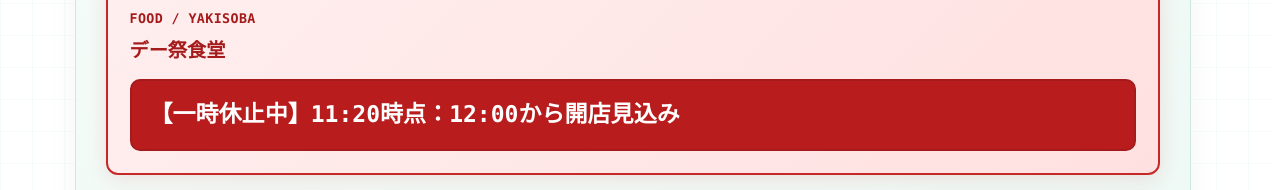
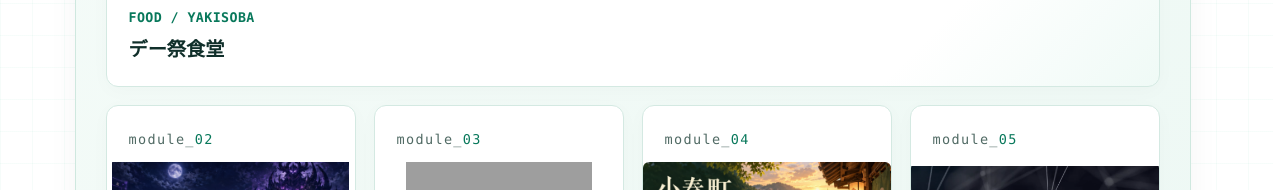
Before and after one commit to Info-Kikakubu/Kikakubu-HP, a website: page index.html in a window 1280 px wide. Shown: the part 1021-1211 px from the top of the page. Drawn offline with Linux system fonts and the light colour scheme; grey boxes are pictures that could not be loaded; a web font is replaced by a local one.

Commit message:
焼きそば販売再開に伴い臨時休止案内と赤色表示を解除

```diff
--- a/content/ui.js
+++ b/content/ui.js
@@ -3,7 +3,7 @@ window.festivalContent = window.festivalContent || {};
 window.festivalContent.ui = {
   titleEmblem: { src: "./assets/slideshow/学部エンブレム.png?v=figma-oct28a", alt: "千葉大学 情報・データサイエンス学部エンブレム" },
   panels: [
-    { id: "food", project: 1, title: "デー祭食堂", eyebrow: "FOOD / YAKISOBA", thumbnail: "./assets/yakisoba.jpg", thumbnailAlt: "デー祭食堂のソース焼きそば", icon: "food", accent: "#c62828", temporaryClosureNotice: "【一時休止中】11:20時点：12:00から開店見込み", span: 2 },
+    { id: "food", project: 1, title: "デー祭食堂", eyebrow: "FOOD / YAKISOBA", thumbnail: "./assets/yakisoba.jpg", thumbnailAlt: "デー祭食堂のソース焼きそば", icon: "food", accent: "#43b991", span: 2 },
     { id: "campus-quest", project: 0, title: "CampusQuest", eyebrow: "GAME / EXHIBIT", description: "あなたの興味から最適な履修登録をお作りします! 作った履修登録はプリントアウトして持ち帰りましょう", useOwnDescription: true, thumbnail: "./assets/slideshow/CampusQuestタイトル.png", thumbnailAlt: "Campus Quest タイトル画面", icon: "quest", accent: "#43b991", exhibit: 0 },
     { id: "game-remake", project: 0, useOwnDescription: true, title: "広告ゲー展示", eyebrow: "REMAKE / PLAY", description: "よくある詐欺広告ゲー\"風\"の世界観を本当にプレイしてみたい！そんなあなたの願いを叶える神ゲー、ここに爆誕！", thumbnail: "./assets/slideshow/verdant-relay.png", thumbnailAlt: "VERDANT RELAY ゲーム紹介画像", icon: "game", accent: "#43b991" },
     { id: "programming-game", project: 0, description: "まちを作りながらプログラム開発を学ぼう", useOwnDescription: true, title: "プログラミング体験", eyebrow: "CODE / EXPERIENCE", thumbnail: "./assets/koharu-town.jpg", thumbnailAlt: "小春町 KOHARU TOWN — コードで育てる、あなたの街。", icon: "code", accent: "#43b991" },
--- a/index.html
+++ b/index.html
@@ -25,7 +25,7 @@
   <script defer src="./content/projects.js?v=sns-discount-hidden-oct30a"></script>
   <script defer src="./content/notices.js?v=rules-icons-oct29a"></script>
   <script defer src="./content/about.js?v=about-oct29a"></script>
-  <script defer src="./content/ui.js?v=food-closed-oct30-1120"></script>
+  <script defer src="./content/ui.js?v=food-open-oct30a"></script>
   <script defer src="./scripts/ui.js?v=event-time-notes-oct30a"></script>
   <script defer src="./scripts/code-background.js?v=code-typing-oct30a"></script>
   <noscript><style>.boot-screen { display: none; } body.booting { overflow: auto; }</style></noscript>
```
